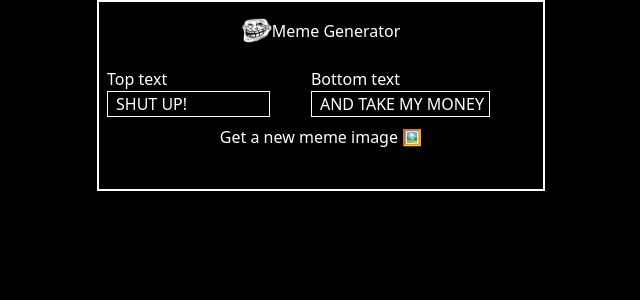
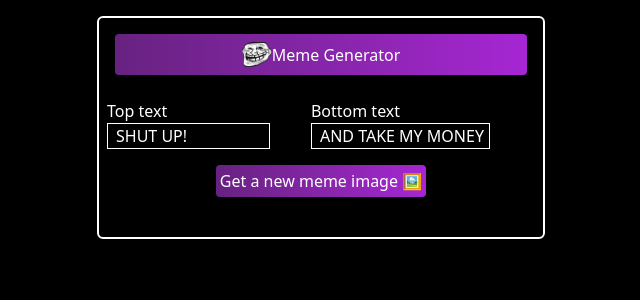
Before and after one commit to Watyekele/Meme-Generator, a React (Vite) app: page / in a window 1280 px wide. Shown: the top 300 px of the page, without its empty margins (319-959 px from the left). Built offline with nearby package versions, Linux system fonts and the light colour scheme; no server answers.

Commit message:
Styled buttons using tailwind:

```diff
--- a/src/App.jsx
+++ b/src/App.jsx
@@ -41,7 +41,7 @@ function App(props) {
   // }, [count]);
 
   return (
-    <div className="Meme-poster  w-full max-w-md m-auto text-white border-2 border-white  m-4">
+    <div className="Meme-poster  w-full max-w-md m-auto text-white border-2 border-white rounded-md  my-4">
       <Header />
       <Meme image={getImages} handleClick={fetchMeme} />
       {/* <button
--- a/src/Header.jsx
+++ b/src/Header.jsx
@@ -1,6 +1,6 @@
 export default function Header() {
   return (
-    <div className="header flex items-center justify-center m-4">
+    <div className="header flex items-center justify-center m-4 bg-gradient-to-r from-[#672280] to-[#a626d3] rounded-sm p-2">
       <img src="/Troll Face.png" alt="" width={30} height={29} />
 
       <h2>Meme Generator</h2>
--- a/src/Meme.jsx
+++ b/src/Meme.jsx
@@ -55,14 +55,19 @@ export default function Meme(props) {
           </section>
 
           <section>
-            <button onClick={props.handleClick}>Get a new meme image 🖼</button>
+            <button
+              onClick={props.handleClick}
+              className="bg-gradient-to-r from-[#672280] to-[#a626d3] p-1 rounded-sm mt-2 cursor-pointer hover:opacity-80 transition duration-300 "
+            >
+              Get a new meme image 🖼
+            </button>
           </section>
         </section>
         <section className="meme flex flex-col relative items-center justify-center w-2xs overflow-hidden h-3/4 m-auto mt-4 mb-4 ">
           <img
             src={items.image}
             alt=""
-            className="image max-w-full max-h-full object-cover"
+            className="image max-w-full max-h-full object-cover h-auto"
           />
           <span className="top absolute  text-2xl top-0 px-4">
             {items.topText}
```
